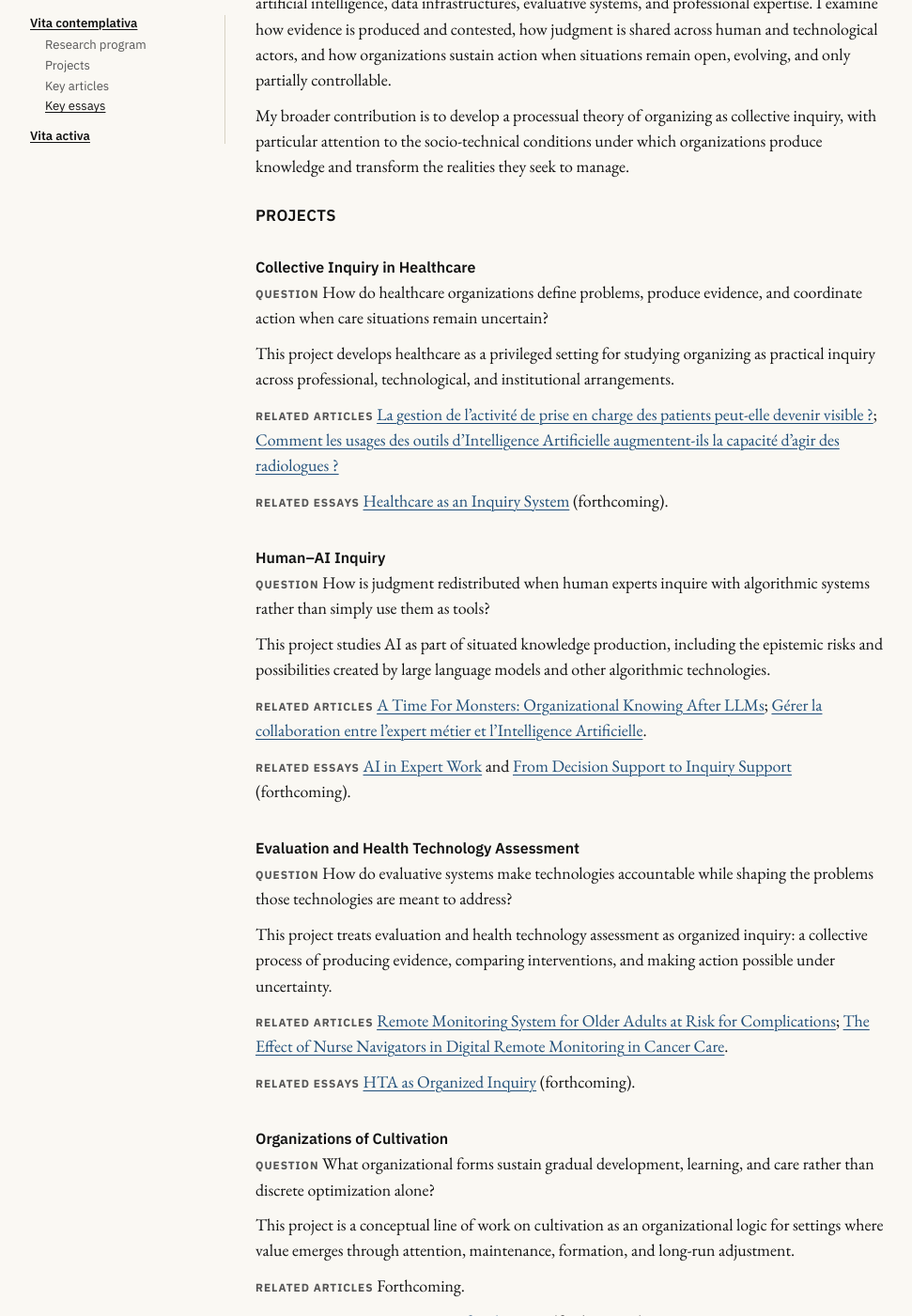
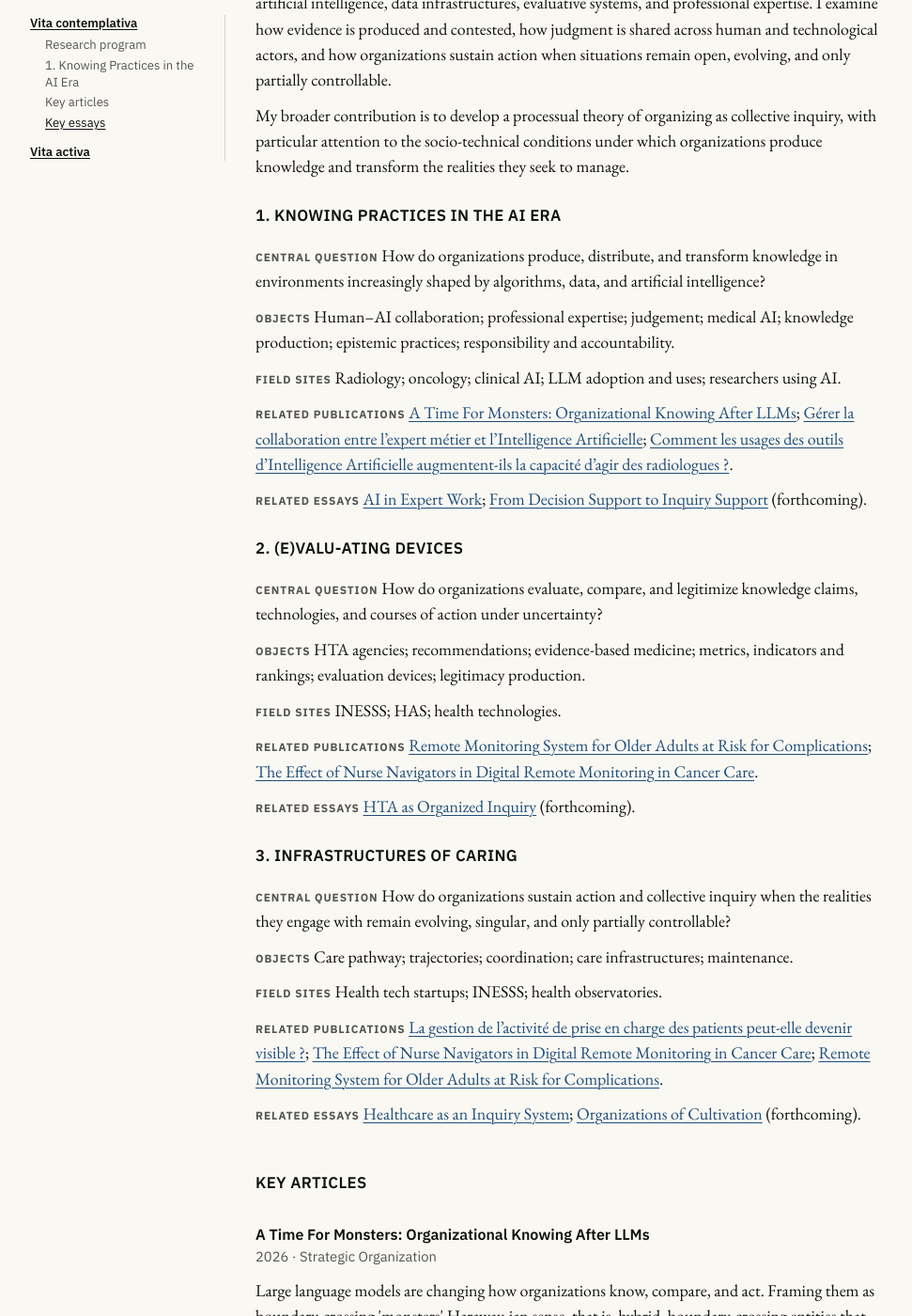
Before and after one commit to JPTorrents/jptorrents.github.io, a Jekyll site: the page built from _pages/index.md, in a window 1280 px wide and 1400 px high, scrolled down 615 px. Shown: the whole window at 94% size, without its empty margins (32-1003 px from the left). Built offline with Jekyll 4.4.1, drawn with Linux system fonts in a browser that asks for light colours; some of the changed text lies outside the part shown.

Commit message:
Revise projects section with new AI-related entries
Reorganized project section to include new projects focusing on AI and evaluation in healthcare.

```diff
--- a/_pages/index.md
+++ b/_pages/index.md
@@ -46,44 +46,34 @@ person_schema: true
       <p>Empirically, my work focuses primarily on healthcare and technoscientific settings, where organizations must act despite persistent uncertainty and where decisions increasingly depend on artificial intelligence, data infrastructures, evaluative systems, and professional expertise. I examine how evidence is produced and contested, how judgment is shared across human and technological actors, and how organizations sustain action when situations remain open, evolving, and only partially controllable.</p>
       <p>My broader contribution is to develop a processual theory of organizing as collective inquiry, with particular attention to the socio-technical conditions under which organizations produce knowledge and transform the realities they seek to manage.</p>
     </section>
-    <section id="projects" aria-labelledby="projects-heading">
-      <h2 id="projects-heading">Projects</h2>
-      <article class="project" id="project-collective-inquiry-in-healthcare">
-        <h3>Collective Inquiry in Healthcare</h3>
-        <p><span class="label">Question</span> How do healthcare organizations define problems, produce evidence, and coordinate action when care situations remain uncertain?</p>
-        <p>This project develops healthcare as a privileged setting for studying organizing as practical inquiry across professional, technological, and institutional arrangements.</p>
-        <p><span class="label">Related articles</span> <a href="{{ '/vita-activa/#article-la-gestion-de-lactivite-de-prise-en-charge-des-patients-peut-elle-devenir-visible-2024' | relative_url }}">La gestion de l’activité de prise en charge des patients peut-elle devenir visible ?</a>; <a href="{{ '/vita-activa/#article-usages-des-outils-dintelligence-artificielle-et-capacite-dagir-des-radiologues-2023' | relative_url }}">Comment les usages des outils d’Intelligence Artificielle augmentent-ils la capacité d’agir des radiologues ?</a></p>
-        <p><span class="label">Related essays</span> <a href="#essay-healthcare-as-an-inquiry-system">Healthcare as an Inquiry System</a> (forthcoming).</p>
-      </article>
-      <article class="project" id="project-human-ai-inquiry">
-        <h3>Human–AI Inquiry</h3>
-        <p><span class="label">Question</span> How is judgment redistributed when human experts inquire with algorithmic systems rather than simply use them as tools?</p>
-        <p>This project studies AI as part of situated knowledge production, including the epistemic risks and possibilities created by large language models and other algorithmic technologies.</p>
-        <p><span class="label">Related articles</span> <a href="{{ '/vita-activa/#article-a-time-for-monsters-organizational-knowing-after-llms-2026' | relative_url }}">A Time For Monsters: Organizational Knowing After LLMs</a>; <a href="{{ '/vita-activa/#article-gerer-la-collaboration-entre-lexpert-metier-et-lintelligence-artificielle-2024' | relative_url }}">Gérer la collaboration entre l’expert métier et l’Intelligence Artificielle</a>.</p>
-        <p><span class="label">Related essays</span> <a href="#essay-ai-in-expert-work">AI in Expert Work</a> and <a href="#essay-from-decision-support-to-inquiry-support">From Decision Support to Inquiry Support</a> (forthcoming).</p>
-      </article>
-      <article class="project" id="project-evaluation-and-health-technology-assessment">
-        <h3>Evaluation and Health Technology Assessment</h3>
-        <p><span class="label">Question</span> How do evaluative systems make technologies accountable while shaping the problems those technologies are meant to address?</p>
-        <p>This project treats evaluation and health technology assessment as organized inquiry: a collective process of producing evidence, comparing interventions, and making action possible under uncertainty.</p>
-        <p><span class="label">Related articles</span> <a href="{{ '/vita-activa/#article-remote-monitoring-system-for-older-adults-at-risk-2025' | relative_url }}">Remote Monitoring System for Older Adults at Risk for Complications</a>; <a href="{{ '/vita-activa/#article-nurse-navigators-digital-remote-monitoring-cancer-care-2025' | relative_url }}">The Effect of Nurse Navigators in Digital Remote Monitoring in Cancer Care</a>.</p>
-        <p><span class="label">Related essays</span> <a href="#essay-hta-as-organized-inquiry">HTA as Organized Inquiry</a> (forthcoming).</p>
-      </article>
-      <article class="project" id="project-organizations-of-cultivation">
-        <h3>Organizations of Cultivation</h3>
-        <p><span class="label">Question</span> What organizational forms sustain gradual development, learning, and care rather than discrete optimization alone?</p>
-        <p>This project is a conceptual line of work on cultivation as an organizational logic for settings where value emerges through attention, maintenance, formation, and long-run adjustment.</p>
-        <p><span class="label">Related articles</span> <!-- TODO: connect existing or future publications when available. -->Forthcoming.</p>
-        <p><span class="label">Related essays</span> <a href="#essay-organizations-of-cultivation">Organizations of Cultivation</a> (forthcoming).</p>
-      </article>
-      <article class="project" id="project-health-system-decision-infrastructures">
-        <h3>Health-System Decision Infrastructures</h3>
-        <p><span class="label">Question</span> How do data infrastructures, professional roles, and decision routines configure action across health systems?</p>
-        <p>This project examines decision infrastructures as socio-technical arrangements that distribute attention, evidence, authority, and responsibility across organizations.</p>
-        <p><span class="label">Related articles</span> <a href="{{ '/vita-activa/#article-nurse-navigators-digital-remote-monitoring-cancer-care-2025' | relative_url }}">The Effect of Nurse Navigators in Digital Remote Monitoring in Cancer Care</a>; <a href="{{ '/vita-activa/#article-remote-monitoring-system-for-older-adults-at-risk-2025' | relative_url }}">Remote Monitoring System for Older Adults at Risk for Complications</a>.</p>
-        <p><span class="label">Related essays</span> <!-- TODO: add essay link when drafted. -->Forthcoming.</p>
-      </article>
-    </section>
+<section id="projects" aria-labelledby="projects-heading">
+  <h2 id="project-knowing-practices-in-the-ai-era">1. Knowing Practices in the AI Era</h2>
+  <article class="project" aria-labelledby="project-knowing-practices-in-the-ai-era">
+    <p><span class="label">Central question</span> How do organizations produce, distribute, and transform knowledge in environments increasingly shaped by algorithms, data, and artificial intelligence?</p>
+    <p><span class="label">Objects</span> Human–AI collaboration; professional expertise; judgement; medical AI; knowledge production; epistemic practices; responsibility and accountability.</p>
+    <p><span class="label">Field sites</span> Radiology; oncology; clinical AI; LLM adoption and uses; researchers using AI.</p>
+    <p><span class="label">Related publications</span> <a href="{{ '/vita-activa/#article-a-time-for-monsters-organizational-knowing-after-llms-2026' | relative_url }}">A Time For Monsters: Organizational Knowing After LLMs</a>; <a href="{{ '/vita-activa/#article-gerer-la-collaboration-entre-lexpert-metier-et-lintelligence-artificielle-2024' | relative_url }}">Gérer la collaboration entre l’expert métier et l’Intelligence Artificielle</a>; <a href="{{ '/vita-activa/#article-usages-des-outils-dintelligence-artificielle-et-capacite-dagir-des-radiologues-2023' | relative_url }}">Comment les usages des outils d’Intelligence Artificielle augmentent-ils la capacité d’agir des radiologues ?</a>.</p>
+    <p><span class="label">Related essays</span> <a href="#essay-ai-in-expert-work">AI in Expert Work</a>; <a href="#essay-from-decision-support-to-inquiry-support">From Decision Support to Inquiry Support</a> (forthcoming).</p>
+  </article>
+
+  <h2 id="project-evalu-ating-devices">2. (E)valu-ating Devices</h2>
+  <article class="project" aria-labelledby="project-evalu-ating-devices">
+    <p><span class="label">Central question</span> How do organizations evaluate, compare, and legitimize knowledge claims, technologies, and courses of action under uncertainty?</p>
+    <p><span class="label">Objects</span> HTA agencies; recommendations; evidence-based medicine; metrics, indicators and rankings; evaluation devices; legitimacy production.</p>
+    <p><span class="label">Field sites</span> INESSS; HAS; health technologies.</p>
+    <p><span class="label">Related publications</span> <a href="{{ '/vita-activa/#article-remote-monitoring-system-for-older-adults-at-risk-2025' | relative_url }}">Remote Monitoring System for Older Adults at Risk for Complications</a>; <a href="{{ '/vita-activa/#article-nurse-navigators-digital-remote-monitoring-cancer-care-2025' | relative_url }}">The Effect of Nurse Navigators in Digital Remote Monitoring in Cancer Care</a>.</p>
+    <p><span class="label">Related essays</span> <a href="#essay-hta-as-organized-inquiry">HTA as Organized Inquiry</a> (forthcoming).</p>
+  </article>
+
+  <h2 id="project-infrastructures-of-caring">3. Infrastructures of Caring</h2>
+  <article class="project" aria-labelledby="project-infrastructures-of-caring">
+    <p><span class="label">Central question</span> How do organizations sustain action and collective inquiry when the realities they engage with remain evolving, singular, and only partially controllable?</p>
+    <p><span class="label">Objects</span> Care pathway; trajectories; coordination; care infrastructures; maintenance.</p>
+    <p><span class="label">Field sites</span> Health tech startups; INESSS; health observatories.</p>
+    <p><span class="label">Related publications</span> <a href="{{ '/vita-activa/#article-la-gestion-de-lactivite-de-prise-en-charge-des-patients-peut-elle-devenir-visible-2024' | relative_url }}">La gestion de l’activité de prise en charge des patients peut-elle devenir visible ?</a>; <a href="{{ '/vita-activa/#article-nurse-navigators-digital-remote-monitoring-cancer-care-2025' | relative_url }}">The Effect of Nurse Navigators in Digital Remote Monitoring in Cancer Care</a>; <a href="{{ '/vita-activa/#article-remote-monitoring-system-for-older-adults-at-risk-2025' | relative_url }}">Remote Monitoring System for Older Adults at Risk for Complications</a>.</p>
+    <p><span class="label">Related essays</span> <a href="#essay-healthcare-as-an-inquiry-system">Healthcare as an Inquiry System</a>; <a href="#essay-organizations-of-cultivation">Organizations of Cultivation</a> (forthcoming).</p>
+  </article>
+</section>
     <section id="key-articles" aria-labelledby="key-articles-heading">
       <h2 id="key-articles-heading">Key articles</h2>
       {% assign key_slugs = "a-time-for-monsters-organizational-knowing-after-llms-2026,gerer-la-collaboration-entre-lexpert-metier-et-lintelligence-artificielle-2024,usages-des-outils-dintelligence-artificielle-et-capacite-dagir-des-radiologues-2023,la-gestion-de-lactivite-de-prise-en-charge-des-patients-peut-elle-devenir-visible-2024,nurse-navigators-digital-remote-monitoring-cancer-care-2025" | split: "," %}
```
